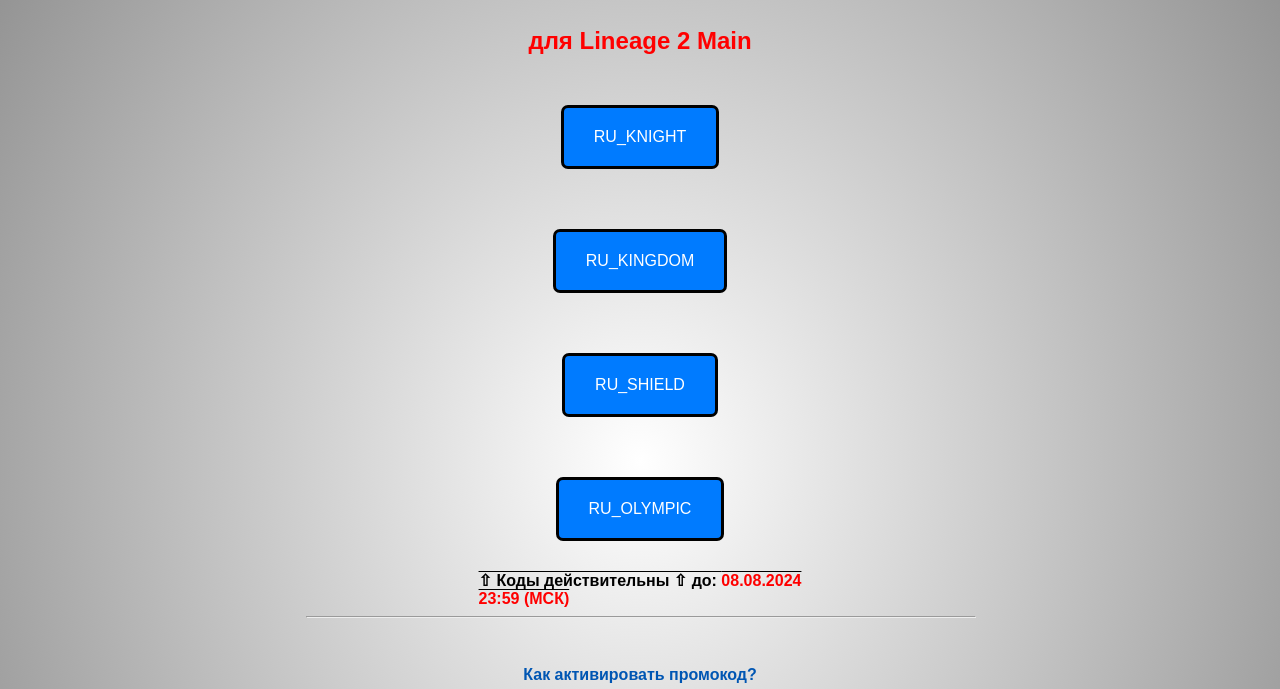
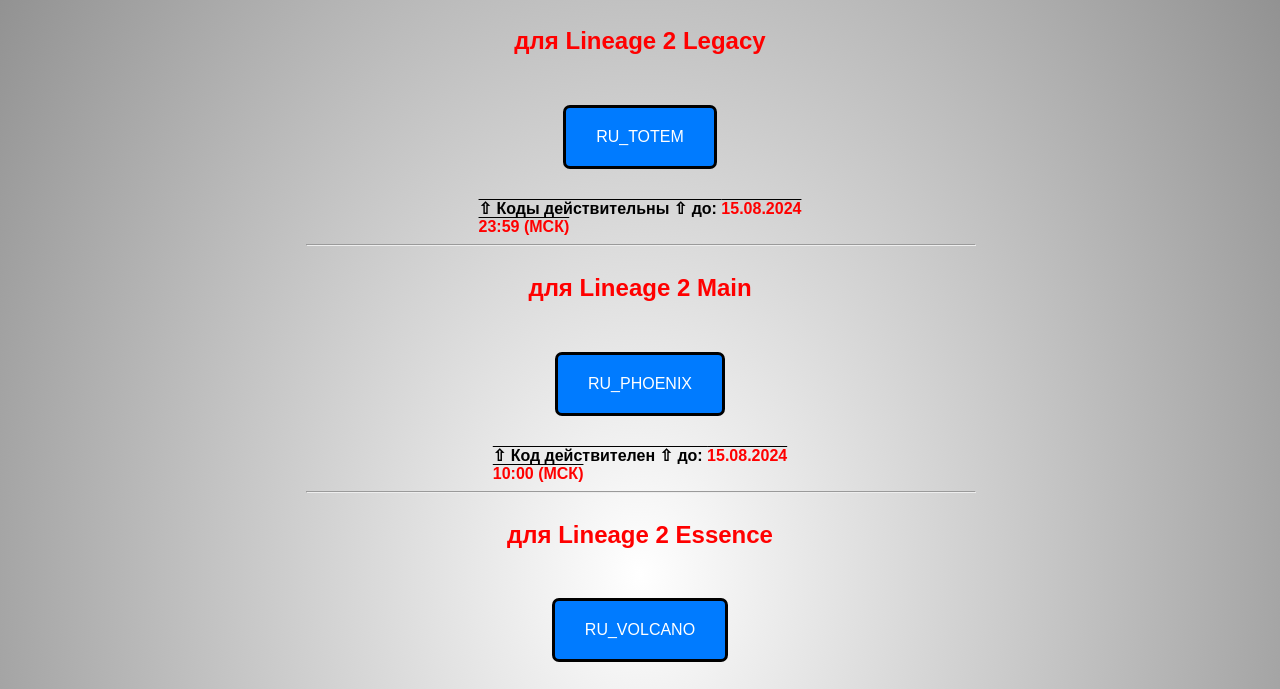
Before and after one commit to Lex010/L2-promo, a plain HTML site: page index.html in a window 1280 px wide. Shown: the part 261-950 px from the top of the page. Drawn offline with Linux system fonts and the light colour scheme.

Commit message:
feat: 14-08-2024 update promo

```diff
--- a/index.html
+++ b/index.html
@@ -21,25 +21,37 @@
 
     <div class="promo-container">
       <h1>Нажмите на код что б скопировать его &dArr;</h1>
-      <!-- <h2 class="lineage-version">для Lineage 2 Legacy</h2> -->
-      <h2 class="lineage-version">для Lineage 2 Main</h2>
-      <!-- <h2 class="lineage-version">для Lineage 2 Essence</h2> -->
+<!-- КЛАСИК -->
+      <h2 class="lineage-version">для Lineage 2 Legacy</h2>
+      <button class="copy-button">RU_TOTEM<span class="copy-message">Скопирован</span></button>
+      <!-- <button class="copy-button">RU_KINGDOM<span class="copy-message">Скопирован</span></button> -->
+      <!-- <button class="copy-button">RU_SHIELD<span class="copy-message">Скопирован</span></button> -->
+      <div class="end-working">&#8679; Коды действительны &#8679; до:
+          <span class="end-working-color">15.08.2024 <br> 23:59 (МСК)</span>
+      </div>
+      <!-- конец секции класик -->
 
-      <button class="copy-button">RU_KNIGHT<span class="copy-message">Скопирован</span></button>
-      <button class="copy-button">RU_KINGDOM<span class="copy-message">Скопирован</span></button>
-      <button class="copy-button">RU_SHIELD<span class="copy-message">Скопирован</span></button>
-      <button class="copy-button">RU_OLYMPIC<span class="copy-message">Скопирован</span></button>
-      <div class="end-working">&#8679; Коды действительны &#8679; до:
-          <span class="end-working-color">08.08.2024 <br> 23:59 (МСК)</span>
+         <!-- ОСНОВНАЯ версия л2 -->
+         <hr>
+         <h2 class="lineage-version">для Lineage 2 Main</h2>
+      <button class="copy-button">RU_PHOENIX<span class="copy-message">Скопирован</span></button>
+      <!-- <button class="copy-button">RU_main02<span class="copy-message">Скопирован</span></button> -->
+      <!-- <button class="copy-button">RU_main03<span class="copy-message">Скопирован</span></button> -->
+      <div class="end-working">&#8679; Код действителен &#8679; до:
+          <span class="end-working-color">15.08.2024 <br> 10:00 (МСК)</span>
       </div>
-         <!-- вторая секция -->
+      <!-- конец для основной версии -->
+
+                <!-- ЕССЕНС секция -->
          <hr>
-         <!-- <h2 class="lineage-version">для Lineage 2 Main</h2>
-      <button class="copy-button">RU_SPRING_BLESSING<span class="copy-message">Скопирован</span></button>
+         <h2 class="lineage-version">для Lineage 2 Essence</h2>
+      <button class="copy-button">RU_VOLCANO<span class="copy-message">Скопирован</span></button>
+      <button class="copy-button">RU_MAGMA<span class="copy-message">Скопирован</span></button>
+      <!-- <button class="copy-button">RU_essens03<span class="copy-message">Скопирован</span></button> -->
       <div class="end-working">&#8679; Код действителен &#8679; до:
-          <span class="end-working-color">01.05.2024 <br> 10:00 (МСК)</span>
-      </div> -->
-      <!-- конец ворой секции -->
+          <span class="end-working-color">15.08.2024 <br> 10:00 (МСК)</span>
+      </div>
+      <!-- конец ЕССЕНС секции -->
       <a class="help" href="https://l2central.info/essence/articles/1551.html">Как активировать промокод?</a>
       <hr> <hr> <hr>
 
```
